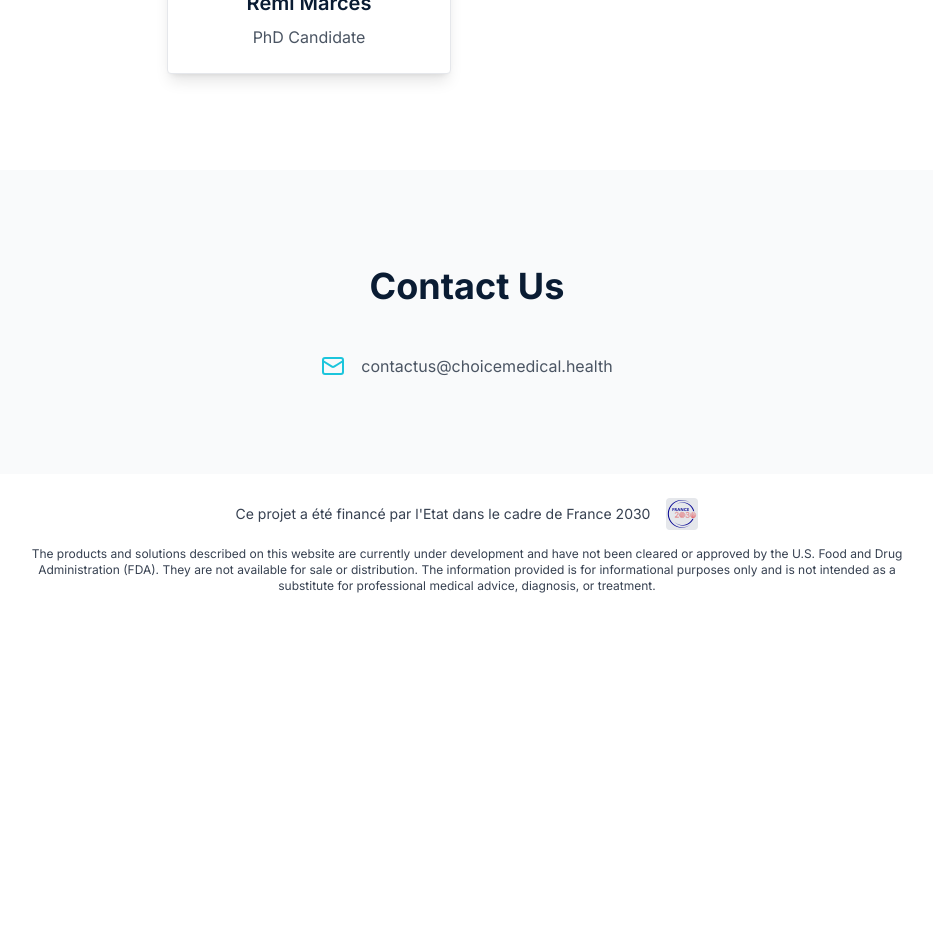
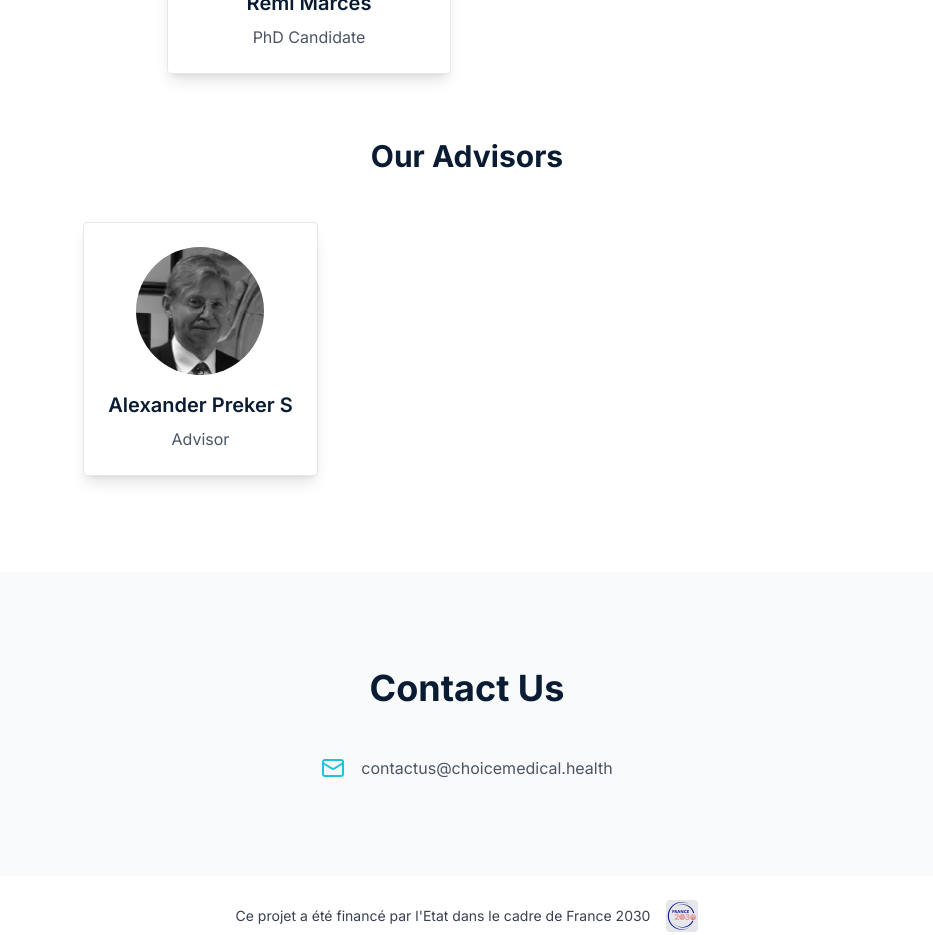
Before and after one commit to shaihi/choice-medical-bloom, a React (Vite) app: page / in a window 1280 px wide. Shown: the part 2000-2935 px from the top of the page, without its empty margins (173-1106 px from the left). Before the commit the page ends 2674 px from the top, so only its background shows below. Built offline with nearby package versions, Linux system fonts and the light colour scheme.

Commit message:
Add advisors section
Added Alexander Preker S as an advisor to the team section, including his profile link and image. The advisors section is integrated into the existing team section for unified menu navigation.

```diff
--- a/src/components/TeamSection.tsx
+++ b/src/components/TeamSection.tsx
@@ -29,6 +29,15 @@ const teamMembers = [
   }
 ];
 
+const advisors = [
+  {
+    name: "Alexander Preker S",
+    role: "Advisor",
+    image: "/lovable-uploads/bef6d498-ab09-4994-8842-e6e9de726b91.png",
+    profileUrl: "https://www.publichealth.columbia.edu/profile/alexander-preker-md"
+  }
+];
+
 const TeamSection = () => {
   return (
     <section id="team" className="py-24 bg-white" role="region" aria-label="Our Team">
@@ -57,6 +66,38 @@ const TeamSection = () => {
             </Card>
           ))}
         </div>
+
+        {/* Advisors Section */}
+        <div className="mt-16">
+          <h3 className="text-3xl font-bold text-center mb-12 text-[#0A1C33]">
+            Our Advisors
+          </h3>
+          <div className="flex justify-center">
+            <div className="grid grid-cols-1 md:grid-cols-2 lg:grid-cols-3 gap-8">
+              {advisors.map((advisor) => (
+                <Card key={advisor.name} className="p-6 text-center bg-white border border-gray-200 rounded-sm shadow-lg">
+                  <a
+                    href={advisor.profileUrl}
+                    target="_blank"
+                    rel="noopener noreferrer"
+                    className="block hover:opacity-80 transition-opacity"
+                  >
+                    <img
+                      src={advisor.image}
+                      alt={`${advisor.name}, ${advisor.role} at Choice Medical`}
+                      className="w-32 h-32 rounded-full mx-auto mb-4 object-cover grayscale hover:grayscale-0 transition-all"
+                      loading="lazy"
+                      width={128}
+                      height={128}
+                    />
+                    <h3 className="text-xl font-semibold text-[#0A1C33] mb-2">{advisor.name}</h3>
+                    <p className="text-gray-600">{advisor.role}</p>
+                  </a>
+                </Card>
+              ))}
+            </div>
+          </div>
+        </div>
       </div>
     </section>
   );
```
Also changed, not shown: public/lovable-uploads/bef6d498-ab09-4994-8842-e6e9de726b91.png (added).
